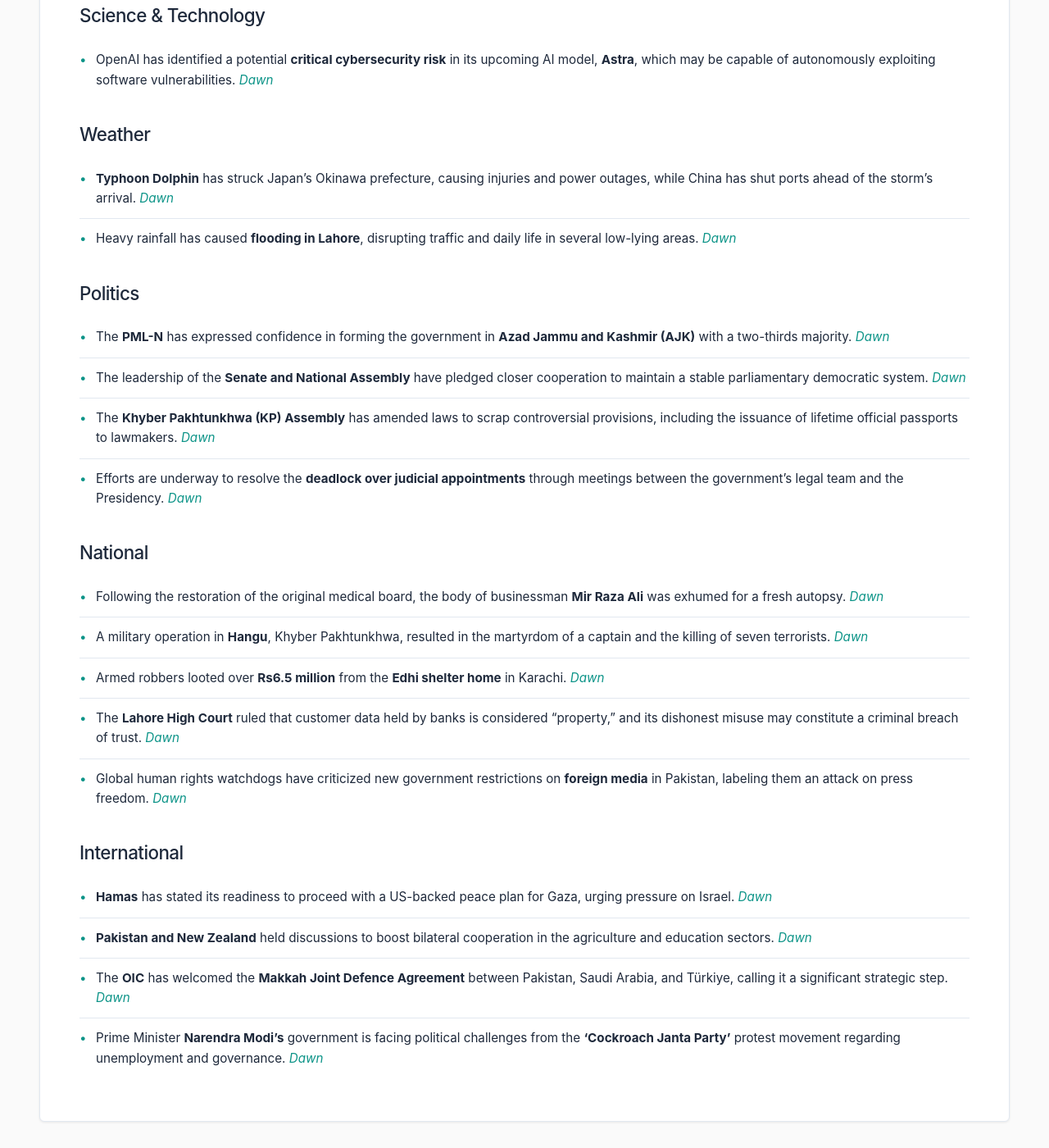
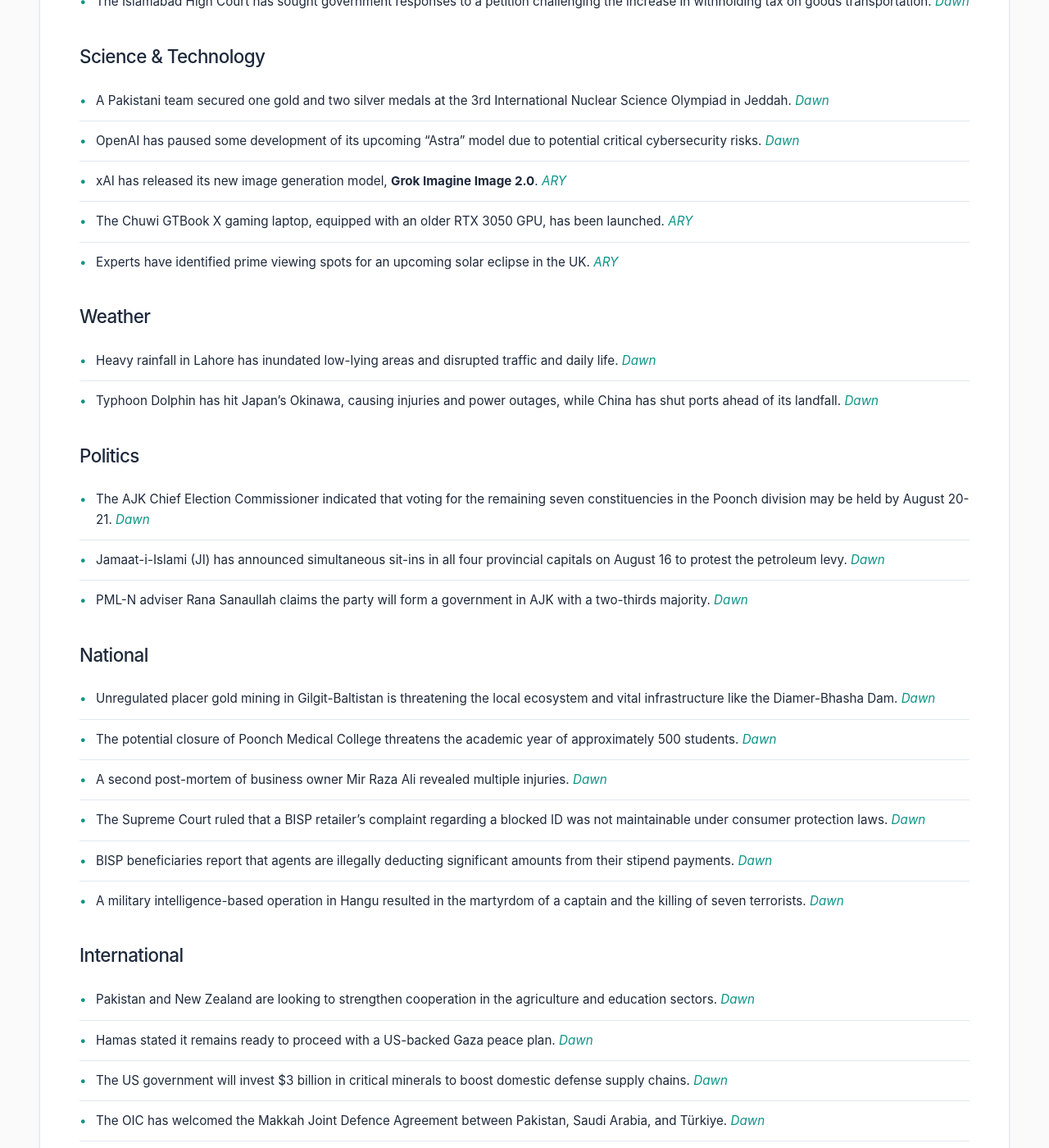
Before and after one commit to zsubzwary/news, a Jekyll site: the page built from en/index.md, in a window 1280 px wide and 1400 px high, scrolled down 600 px. Shown: the whole window at 82% size. Built offline with Jekyll 4.4.1, drawn with Linux system fonts in a browser that asks for light colours; some web fonts are replaced; comment, search, counter and statistics services are not loaded; some of the changed text lies outside the part shown.

Commit message:
DateTime; 2026-08-09T04:03:26.650Z

```diff
--- a/en/index.md
+++ b/en/index.md
@@ -4,36 +4,54 @@ title: Pakistan News Briefing
 lang: en
 ---
 
-Published at: 08-Aug-2026 21:04PKT
+Published at: 09-Aug-2026 09:03PKT
 
-Time to read: 3 mins
+Time to read: 4 mins
 
 ### Economy
-- The US government announced a **$3 billion investment** in critical minerals and battery projects to boost domestic production and national security. *[Dawn](https://www.dawn.com/news/2021463/trump-administration-to-invest-3-billion-in-minerals-projects-to-boost-us-defence-supply-chains)*
-- The Pakistani government has reduced the price of **petrol by Rs2.20** and **high-speed diesel by Rs1.50**. *[Dawn](https://www.dawn.com/news/2021290/govt-reduces-petrol-price-by-rs220-high-speed-diesel-by-rs150)*
+- A countrywide strike by goods and oil transporters is disrupting industrial and export supply chains. *[Dawn](https://www.dawn.com/news/2021626/goods-oil-transporters-strike-threatens-industry-exports)*
+- The private firm operating the Lahore Metro Bus intends to suspend operations from August 11 following failed talks regarding rising fuel costs. *[Dawn](https://www.dawn.com/news/2021653/fuel-cost-hits-lahore-metro-service)*
+- The Islamabad High Court has sought government responses to a petition challenging the increase in withholding tax on goods transportation. *[Dawn](https://www.dawn.com/news/2021632/ihc-seeks-govt-reply-over-withholding-tax-hike-on-goods-transportation)*
 
 ### Science & Technology
-- OpenAI has identified a potential **critical cybersecurity risk** in its upcoming AI model, **Astra**, which may be capable of autonomously exploiting software vulnerabilities. *[Dawn](https://www.dawn.com/news/2021506/openai-flags-possible-critical-cybersecurity-risk-in-upcoming-model-astra-tightens-controls)*
+- A Pakistani team secured one gold and two silver medals at the 3rd International Nuclear Science Olympiad in Jeddah. *[Dawn](https://www.dawn.com/news/2021650/pakistan-bags-three-medals-at-nuclear-science-olympiad)*
+- OpenAI has paused some development of its upcoming "Astra" model due to potential critical cybersecurity risks. *[Dawn](https://www.dawn.com/news/2021506/openai-flags-possible-critical-cybersecurity-risk-in-upcoming-model-astra-tightens-controls)*
+- xAI has released its new image generation model, **Grok Imagine Image 2.0**. *[ARY](https://arynews.tv/xai-releases-grok-imagine-image-2-0)*
+- The Chuwi GTBook X gaming laptop, equipped with an older RTX 3050 GPU, has been launched. *[ARY](https://arynews.tv/chuwi-gtbook-x-gaming-laptop-launches-with-rtx-3050-gpu)*
+- Experts have identified prime viewing spots for an upcoming solar eclipse in the UK. *[ARY](https://arynews.tv/uk-solar-eclipse-to-plunge-skies-into-darkness)*
 
 ### Weather
-- **Typhoon Dolphin** has struck Japan's Okinawa prefecture, causing injuries and power outages, while China has shut ports ahead of the storm's arrival. *[Dawn](https://www.dawn.com/news/2021508/typhoon-dolphin-hits-japans-okinawa-china-shuts-ports-ahead-of-landfall)*
-- Heavy rainfall has caused **flooding in Lahore**, disrupting traffic and daily life in several low-lying areas. *[Dawn](https://www.dawn.com/news/2021490/heavy-rain-disrupts-traffic-daily-life-in-lahores-low-lying-areas)*
+- Heavy rainfall in Lahore has inundated low-lying areas and disrupted traffic and daily life. *[Dawn](https://www.dawn.com/news/2021490/heavy-rain-disrupts-traffic-daily-life-in-lahores-low-lying-areas)*
+- Typhoon Dolphin has hit Japan's Okinawa, causing injuries and power outages, while China has shut ports ahead of its landfall. *[Dawn](https://www.dawn.com/news/2021508/typhoon-dolphin-hits-japans-okinawa-china-shuts-ports-ahead-of-landfall)*
 
 ### Politics
-- The **PML-N** has expressed confidence in forming the government in **Azad Jammu and Kashmir (AJK)** with a two-thirds majority. *[Dawn](https://www.dawn.com/news/2021480/rana-sanaullah-says-pml-n-will-form-govt-in-ajk-with-two-thirds-majority)*
-- The leadership of the **Senate and National Assembly** have pledged closer cooperation to maintain a stable parliamentary democratic system. *[Dawn](https://www.dawn.com/news/2021469/senate-na-leadership-pledge-closer-cooperation-for-stable-parliamentary-system)*
-- The **Khyber Pakhtunkhwa (KP) Assembly** has amended laws to scrap controversial provisions, including the issuance of lifetime official passports to lawmakers. *[Dawn](https://www.dawn.com/news/2021413/kp-amends-controversial-law-on-lawmakers-privileges)*
-- Efforts are underway to resolve the **deadlock over judicial appointments** through meetings between the government's legal team and the Presidency. *[Dawn](https://www.dawn.com/news/2021417/efforts-underway-to-end-deadlock-over-judges-appointments)*
+- The AJK Chief Election Commissioner indicated that voting for the remaining seven constituencies in the Poonch division may be held by August 20-21. *[Dawn](https://www.dawn.com/news/2021521/voting-on-remaining-ajk-poonch-division-seats-may-be-held-by-aug-20-21-says-cec)*
+- Jamaat-i-Islami (JI) has announced simultaneous sit-ins in all four provincial capitals on August 16 to protest the petroleum levy. *[Dawn](https://www.dawn.com/news/2021518/ji-announces-aug-16-sit-ins-in-provincial-capitals-to-protest-petroleum-levy)*
+- PML-N adviser Rana Sanaullah claims the party will form a government in AJK with a two-thirds majority. *[Dawn](https://www.dawn.com/news/2021480/rana-sanaullah-says-pml-n-will-form-govt-in-ajk-with-two-thirds-majority)*
 
 ### National
-- Following the restoration of the original medical board, the body of businessman **Mir Raza Ali** was exhumed for a fresh autopsy. *[Dawn](https://www.dawn.com/news/2021482/mir-raza-alis-body-exhumed-following-restoration-of-original-medical-board)*
-- A military operation in **Hangu**, Khyber Pakhtunkhwa, resulted in the martyrdom of a captain and the killing of seven terrorists. *[Dawn](https://www.dawn.com/news/2021456/captain-martyred-7-terrorists-killed-in-intelligence-based-operation-in-hangu-ispr)*
-- Armed robbers looted over **Rs6.5 million** from the **Edhi shelter home** in Karachi. *[Dawn](https://www.dawn.com/news/2021391/robbers-loot-rs65m-from-edhi-home-in-karachi)*
-- The **Lahore High Court** ruled that customer data held by banks is considered "property," and its dishonest misuse may constitute a criminal breach of trust. *[Dawn](https://www.dawn.com/news/2021357/customer-data-in-bank-is-property-its-misuse-may-be-a-crime-lhc)*
-- Global human rights watchdogs have criticized new government restrictions on **foreign media** in Pakistan, labeling them an attack on press freedom. *[Dawn](https://www.dawn.com/news/2021399/watchdogs-call-for-scrapping-foreign-press-curbs)*
+- Unregulated placer gold mining in Gilgit-Baltistan is threatening the local ecosystem and vital infrastructure like the Diamer-Bhasha Dam. *[Dawn](https://www.dawn.com/news/2021627/unregulated-placer-gold-mining-raises-concerns-in-gb)*
+- The potential closure of Poonch Medical College threatens the academic year of approximately 500 students. *[Dawn](https://www.dawn.com/news/2021648/poonch-medical-college-closure-threatens-academic-year-of-500-students)*
+- A second post-mortem of business owner Mir Raza Ali revealed multiple injuries. *[Dawn](https://www.dawn.com/news/2021482/initial-findings-of-second-post-mortem-show-multiple-injuries-on-mir-raza-ali-police-surgeon-says)*
+- The Supreme Court ruled that a BISP retailer's complaint regarding a blocked ID was not maintainable under consumer protection laws. *[Dawn](https://www.dawn.com/news/2021654/sc-sets-aside-orders-to-restore-bisp-retailers-blocked-id)*
+- BISP beneficiaries report that agents are illegally deducting significant amounts from their stipend payments. *[Dawn](https://www.dawn.com/news/2021629/price-of-collecting-bisp-stipend)*
+- A military intelligence-based operation in Hangu resulted in the martyrdom of a captain and the killing of seven terrorists. *[Dawn](https://www.dawn.com/news/2021456/captain-martyred-7-terrorists-killed-in-intelligence-based-operation-in-hangu-ispr)*
 
 ### International
-- **Hamas** has stated its readiness to proceed with a US-backed peace plan for Gaza, urging pressure on Israel. *[Dawn](https://www.dawn.com/news/2021507/hamas-says-still-ready-to-go-ahead-with-gaza-plan)*
-- **Pakistan and New Zealand** held discussions to boost bilateral cooperation in the agriculture and education sectors. *[Dawn](https://www.dawn.com/news/2021491/pakistan-new-zealand-seek-to-boost-cooperation-in-agri-education-sectors)*
-- The **OIC** has welcomed the **Makkah Joint Defence Agreement** between Pakistan, Saudi Arabia, and Türkiye, calling it a significant strategic step. *[Dawn](https://www.dawn.com/news/2021475/oic-welcomes-pak-saudi-turkiye-joint-defence-pact-calls-it-important-strategic-step)*
-- Prime Minister **Narendra Modi’s** government is facing political challenges from the **'Cockroach Janta Party'** protest movement regarding unemployment and governance. *[Dawn](https://www.dawn.com/news/2021494/indias-cockroach-protest-movement-keeps-heat-on-modi)*
+- Pakistan and New Zealand are looking to strengthen cooperation in the agriculture and education sectors. *[Dawn](https://www.dawn.com/news/2021491/pakistan-new-zealand-seek-to-boost-cooperation-in-agri-education-sectors)*
+- Hamas stated it remains ready to proceed with a US-backed Gaza peace plan. *[Dawn](https://www.dawn.com/news/2021507/hamas-says-still-ready-to-go-ahead-with-gaza-plan)*
+- The US government will invest $3 billion in critical minerals to boost domestic defense supply chains. *[Dawn](https://www.dawn.com/news/2021463/trump-administration-to-invest-3-billion-in-minerals-projects-to-boost-us-defence-supply-chains)*
+- The OIC has welcomed the Makkah Joint Defence Agreement between Pakistan, Saudi Arabia, and Türkiye. *[Dawn](https://www.dawn.com/news/2021475/oic-welcomes-pak-saudi-turkiye-joint-defence-pact-calls-it-important-strategic-step)*
+- US Democrats are reportedly planning investigations into Donald Trump regarding impeachment if they win the House. *[ARY](https://arynews.tv/democrats-plan-trump-investigations-over-impeachment-if-they-win-house)*
+- A deadly school shooting has shocked the community in Thailand. *[ARY](https://arynews.tv/thailand-a-school-shooting-shocks-community)*
+- US judges have allowed the Trump administration to end certain migrant protections for two countries. *[ARY](https://arynews.tv/us-judges-allow-trump-to-end-protections-for-migrants)*
+
+### Sports
+- Spanish veteran Sergi Roberto has signed with Galaxy. *[ARY](https://arynews.tv/galaxy-sign-spanish-veteran-sergi-roberto)*
+
+### Health
+- New research suggests that gut bacteria treatments may help ease severe peanut allergies. *[ARY](https://arynews.tv/gut-bacteria-treatment-may-ease-severe-peanut-allergies)*
+
+### Other
+- Meghan Markle has urged young girls to trust their instincts. *[ARY](https://arynews.tv/meghan-markle-urges-young-girls-to-trust-their-instincts)*
+- Blake Lively shared rare photos of her family attending a soccer match. *[ARY](https://arynews.tv/blake-lively-shares-rare-photos-of-family-at-soccer-match)*
```
